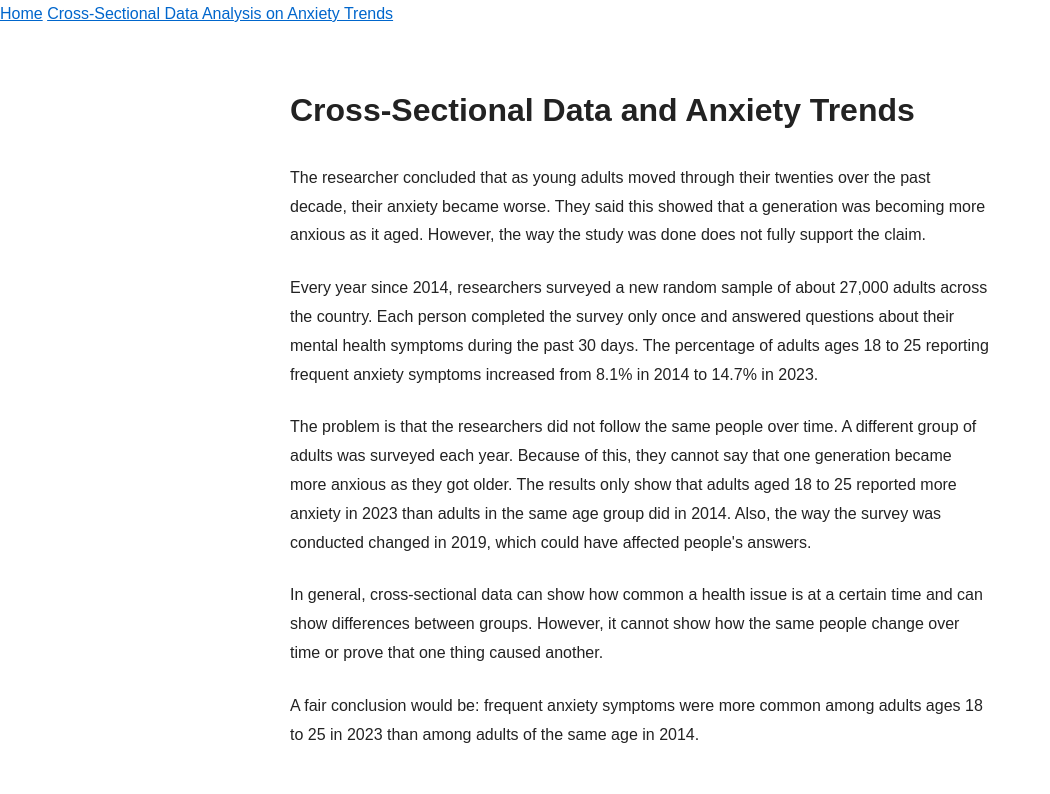
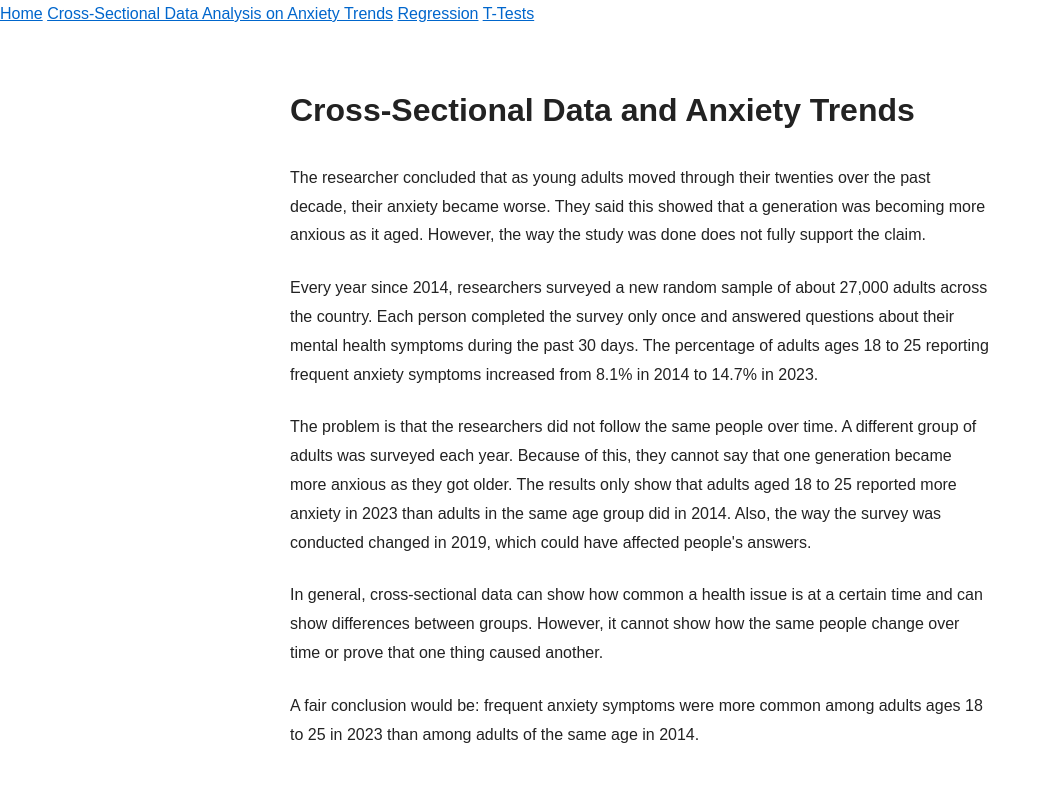
Before and after one commit to malicastepho-ops/portfolio, a plain HTML site: page cross-sectional.html in a window 1280 px wide. Shown: the top 794 px of the page, without its empty margins (0-1050 px from the left). Drawn offline with Linux system fonts and the light colour scheme.

Commit message:
Add navigation links for Regression and T-Tests

```diff
--- a/cross-sectional.html
+++ b/cross-sectional.html
@@ -64,7 +64,8 @@
     <nav class="top-nav">
     <a href="index.html">Home</a>
     <a href="cross-sectional.html">Cross-Sectional Data Analysis on Anxiety Trends</a>
-</nav>
+<a href="regression.html">Regression</a>
+<a href="ttest.html">T-Tests</a></nav>
     <div class="container">
         <h1>Cross-Sectional Data and Anxiety Trends</h1>
 
```
